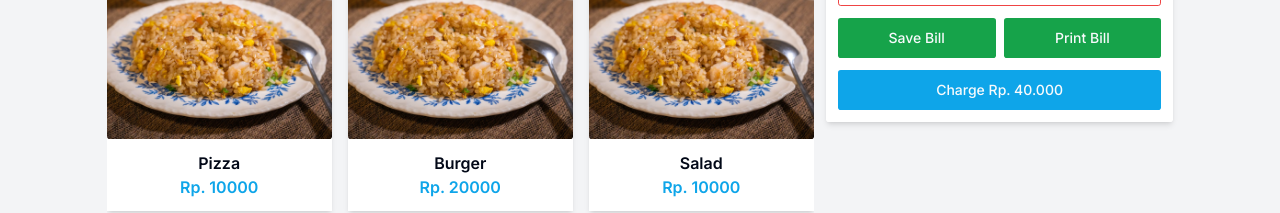
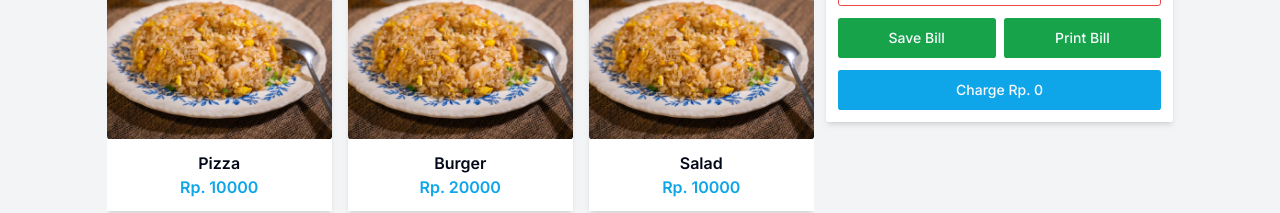
Before and after one commit to alaqsaka/kaseer-app, a Next.js app: page /transaction in a window 1280 px wide. Shown: the part 250-463 px from the top of the page. Built offline with nearby package versions, Linux system fonts and the light colour scheme.

Commit message:
count total price for items in cart

```diff
--- a/app/transaction/components/client.tsx
+++ b/app/transaction/components/client.tsx
@@ -22,6 +22,7 @@ interface TransactionClientProps {
 
 const TransactionClient: React.FC<TransactionClientProps> = ({ data }) => {
   const [carts, setCarts] = useState<Cart[]>([]);
+  const [totalPriceInCarts, setTotalPriceInCarts] = useState<number>(0);
 
   const addProduct = (product: Product) => {
     // Check if product exist in cart
@@ -41,7 +42,6 @@ const TransactionClient: React.FC<TransactionClientProps> = ({ data }) => {
       setCarts(updatedArray);
     } else {
       // New product
-
       const cart: Cart = {
         name: product.name,
         productId: product.id,
@@ -53,15 +53,29 @@ const TransactionClient: React.FC<TransactionClientProps> = ({ data }) => {
 
       setCarts((prevArray) => [...prevArray, cart]);
     }
+    countTotalPrices();
   };
 
   const clearCart = () => {
     setCarts([]);
+    setTotalPriceInCarts(0);
   };
 
   const saveBill = () => {
     toast.success("Bill Saved Successfully");
   };
+
+  const countTotalPrices = () => {
+    console.log("carts ", carts);
+    let totalPrice = 0;
+    for (const item of carts) {
+      totalPrice += item.totalPrice;
+    }
+
+    return totalPrice;
+  };
+
+  console.log("total price in carts ", totalPriceInCarts);
 
   return (
     <div className="grid grid-cols-3 gap-3 h-[75vh]">
@@ -105,7 +119,7 @@ const TransactionClient: React.FC<TransactionClientProps> = ({ data }) => {
             Print Bill
           </Button>
         </div>
-        <Button className="w-full mt-3">Charge Rp. 40.000</Button>
+        <Button className="w-full mt-3">Charge Rp. {countTotalPrices()}</Button>
       </div>
     </div>
   );
```
